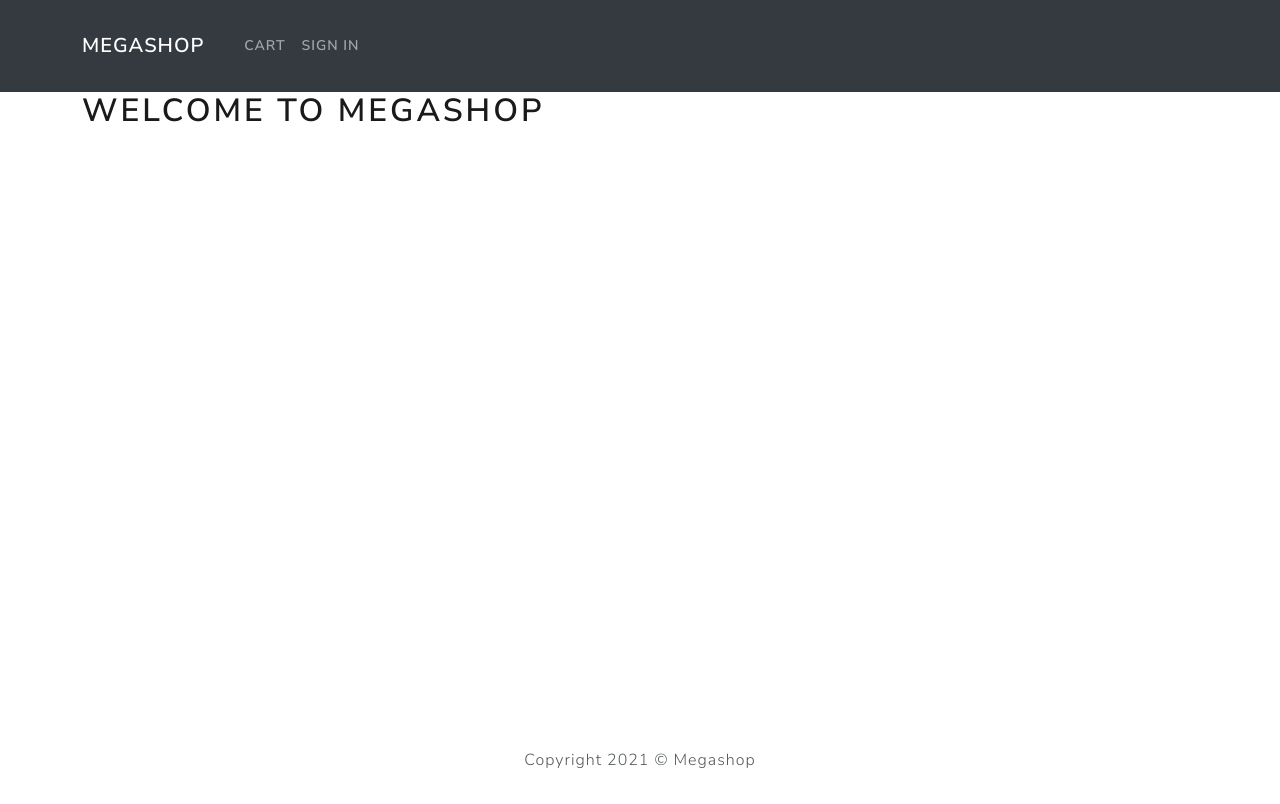
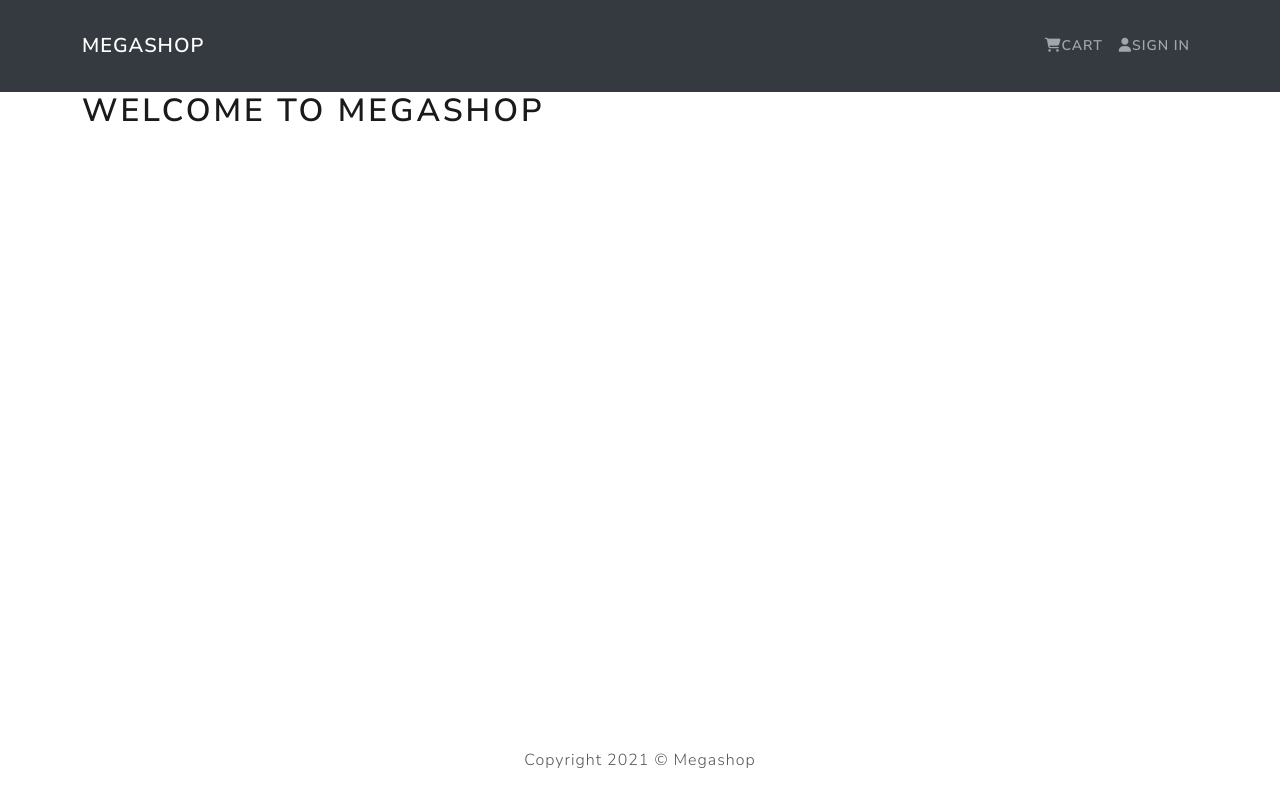
Before and after one commit to Megagig/Megashop, a React (Vite) app in the folder frontend/: page / in a window 1280 px wide. Built offline with nearby package versions, Linux system fonts and the light colour scheme.

Commit message:
import fontawesome from cdnjs.com into the header component

```diff
--- a/frontend/index.html
+++ b/frontend/index.html
@@ -4,6 +4,13 @@
     <meta charset="UTF-8" />
 
     <meta name="viewport" content="width=device-width, initial-scale=1.0" />
+    <link
+      rel="stylesheet"
+      href="https://cdnjs.cloudflare.com/ajax/libs/font-awesome/6.5.2/css/all.min.css"
+      integrity="sha512-SnH5WK+bZxgPHs44uWIX+LLJAJ9/2PkPKZ5QiAj6Ta86w+fsb2TkcmfRyVX3pBnMFcV7oQPJkl9QevSCWr3W6A=="
+      crossorigin="anonymous"
+      referrerpolicy="no-referrer"
+    />
     <title>Megashop web store</title>
   </head>
   <body>
--- a/frontend/src/components/Header.jsx
+++ b/frontend/src/components/Header.jsx
@@ -8,10 +8,18 @@
         <Container>
           <Navbar.Brand href="/">Megashop</Navbar.Brand>
           <Navbar.Toggle aria-controls="basic-navbar-nav" />
-          <Navbar.Collapse id="basic-navbar-nav">
+          <Navbar.Collapse
+            id="basic-navbar-nav"
+            className="justify-content-end"
+          >
             <Nav className="ml-auto">
-              <Nav.Link href="/cart">Cart</Nav.Link>
-              <Nav.Link href="/login">Sign In</Nav.Link>
+              <Nav.Link href="/cart">
+                <i className="fas fa-shopping-cart"></i>Cart
+              </Nav.Link>
+              <Nav.Link href="/login">
+                {' '}
+                <i className="fas fa-user"></i>Sign In
+              </Nav.Link>
             </Nav>
           </Navbar.Collapse>
         </Container>
```
